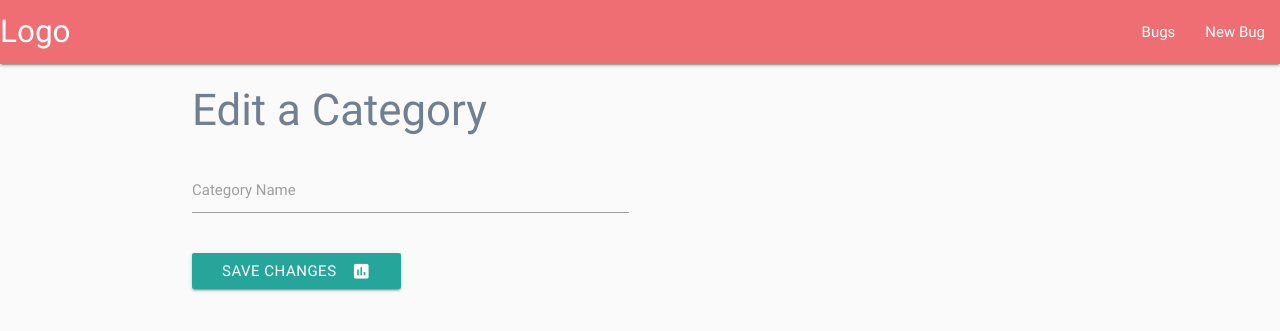
After one commit to geminerald/bugzap, a Flask app: template templates/editcategory.html in a window 1280 px wide. The commit adds this page. Shown: the top 331 px of the page. Run offline with Flask 2, Linux system fonts and the light colour scheme; the template is opened without the code that fills it, so the values that code supplies are empty; some libraries are stand-ins or nearby versions.

Commit message:
added edit and update categories functionality and tested that it's pushing to the DB

```diff
--- a/app.py
+++ b/app.py
@@ -57,5 +57,26 @@ def delete_bug(bug_id):
     mongo.db.bug.remove({'_id': ObjectId(bug_id)})
     return redirect(url_for('get_bugs'))
 
+
+@app.route('/get_categories')
+def get_categories():
+    return render_template('categories.html',categories=mongo.db.category.find())
+
+
+@app.route('/edit_category/<category_id>')
+def edit_category(category_id):
+    return render_template('editcategory.html',
+                            category=mongo.db.category.find_one(
+                                {'_id': ObjectId(category_id)}))
+
+
+@app.route('/update_category/<category_id>', methods=['POST'])
+def update_category(category_id):
+    mongo.db.category.update(
+        {'_id': ObjectId(category_id)},
+        {'category_name': request.form.get('category_name')})
+    return redirect(url_for('get_categories'))
+
+
 if __name__ == '__main__':
     app.run(host=os.environ.get('IP'), port=int(os.environ.get('PORT')), debug=True)
--- /dev/null
+++ b/templates/editcategory.html
@@ -0,0 +1,22 @@
+{% extends 'base.html' %}
+{% block content%}
+
+<h3>Edit a Category</h3>
+
+<div class="row">
+    <form action="{{url_for('update_category', category_id = category._id) }}" method="POST" class="col s12">
+        <div class="row">
+            <div class="input-field col s6">
+                <input  id="category_name" name="category_name" type="text" class="validate" value = "{{category.category_name}}">
+                <label for="category_name">Category Name</label>
+            </div>
+        </div>
+
+            <button class="btn waves-effect waves-light" type="submit" name="action">Save Changes
+                <i class="material-icons right">poll</i>
+            </button>
+        </div>
+    </form>
+</div>
+
+{% endblock %}
```
Also changed, not shown: templates/bugs.html (+5 -4 lines), templates/categories.html (added, +27 -0 lines).
